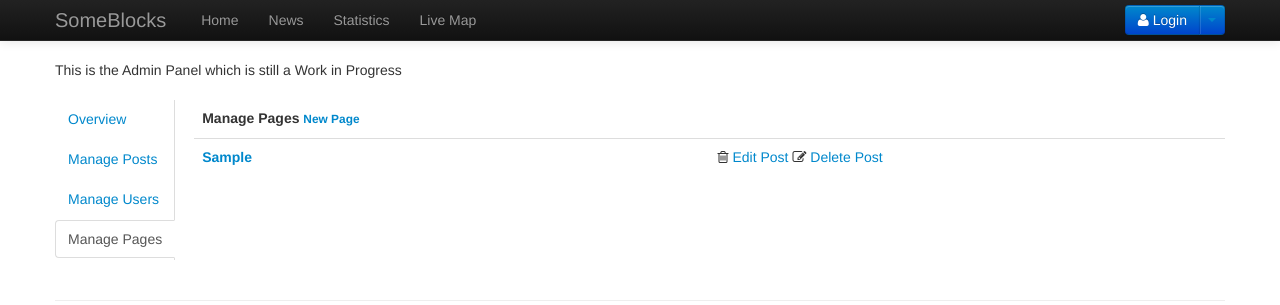
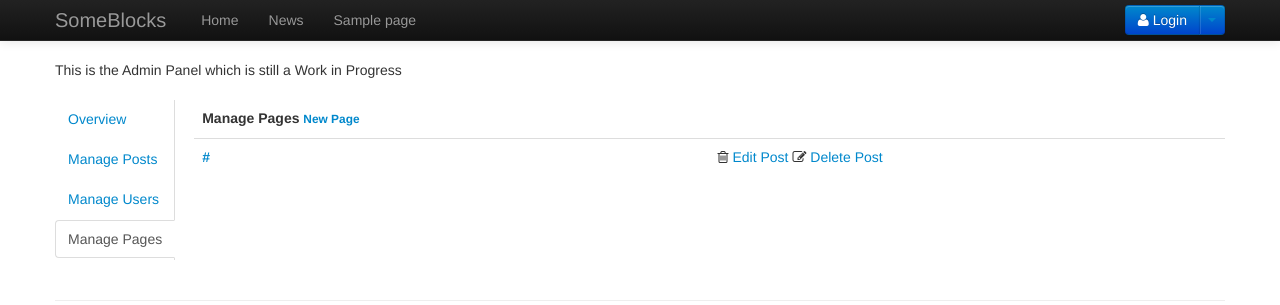
Before and after one commit to sh4nks/someblocks-minecraft, a Flask app: page /admin/manage_pages in a window 1280 px wide. Shown: the top 305 px of the page. Run offline with Flask 2, Linux system fonts and the light colour scheme; tables that the repository leaves empty hold one stand-in row (values such as "Sample post"); parts of the project's set-up code (start-up, migrations or seed data) failed here and were passed over; some libraries are stand-ins or nearby versions.

Commit message:
Changed a few things. Click to read what has changed
Changed category to url.
Renamed helpers.py to utils.py.
Now your pages will be displayed in the navigation! :)

I need to refactor the code, so that the news can be created via the pages module but I still need to figure out how to do it.
And thanks to /u/blueblank for helping me out with the navigation!

```diff
--- a/app/forms/pages.py
+++ b/app/forms/pages.py
@@ -3,7 +3,7 @@
 
 from app.models.pages import Page
 
-is_category = regexp(r"^[\w.+-]+$",
+is_url = regexp(r"^[\w.+-]+$",
                      message="You can only use letters, numbers or dashes")
 
 
@@ -12,8 +12,8 @@
         Required(message="A title is required"), Length(min=0, max=140)])
     content = TextAreaField("Content:", validators=[
         Required(message="You can't submit a post without a content")])
-    category = TextField("Category:", validators=[
-        Required(message="A category is required"), is_category])
+    url = TextField("Category:", validators=[
+        Required(message="A category is required"), is_url])
 
     def validate_username(self, field):
         page = Page.query.filter_by(category=field.data).first()
--- a/app/models/pages.py
+++ b/app/models/pages.py
@@ -10,8 +10,8 @@
     title = db.Column(db.Text)
     content = db.Column(db.Text)
     date_created = db.Column(db.DateTime, default=datetime.utcnow())
-    category = db.Column(db.String, unique=True)
+    url = db.Column(db.String, unique=True)
     user_id = db.Column(db.Integer, db.ForeignKey("users.uid"))
 
     def __repr__(self):
-        return "Category: %s" % self.category
+        return "URL: %s" % self.url
--- a/app/templates/admin/manage_pages.html
+++ b/app/templates/admin/manage_pages.html
@@ -10,11 +10,11 @@
                 {% for page in pages %}
                     <tr>
                         <td colspan="2">
-                            <b><a href="{{ url_for('frontend.pages', category=page.category) }}">{{ page.category }}</a></b>
+                            <b><a href="{{ url_for('frontend.pages', url=page.url) }}">{{ page.url }}</a></b>
                         </td>
                         <td colspan="2">
-                            <i class="icon-trash"></i> <a href="{{ url_for('admin.edit_page', category=page.category) }}">Edit Post</a>
-                            <i class="icon-edit"></i> <a href="{{ url_for('admin.delete_page', category=page.category) }}">Delete Post</a>
+                            <i class="icon-trash"></i> <a href="{{ url_for('admin.edit_page', url=page.url) }}">Edit Post</a>
+                            <i class="icon-edit"></i> <a href="{{ url_for('admin.delete_page', url=page.url) }}">Delete Post</a>
                         </td>
                     </tr>
                 {% endfor %}
--- a/app/templates/admin/new_page.html
+++ b/app/templates/admin/new_page.html
@@ -6,7 +6,7 @@
     {{ form.title }}<br />
 
     Page Category (URL - e.q. about or about_us)<br />
-    {{ form.category }}<br />
+    {{ form.url }}<br />
 
     Content<br />
     {{ form.content(style="width:820px;height:400px;")}}<br />
--- a/app/templates/base.html
+++ b/app/templates/base.html
@@ -43,9 +43,9 @@
                         <ul class="nav">
                             {{ navlink('frontend.index', 'Home') }}
                             {{ navlink('blog.news', 'News', active=active_page) }}
-
-                            <li><a href="/stats">Statistics</a></li>
-                            <li><a href="/map">Live Map</a></li>
+                            {% for page in pages %}
+                                <li><a href="{{ url_for('frontend.pages', url=page.url) }}">{{ page.title }}</a></li>
+                            {% endfor %}
                         </ul>
                         <ul class="nav pull-right">
                             <div class="btn-group">
--- a/app/helpers.py
+++ b/app/utils.py
@@ -5,8 +5,14 @@
 from flask import __version__ as flask_version
 
 from settings import MC_SERVER, MC_PORT, RSS_MCUPDATES
-from app import cache, __version__ as app_version
+from app import cache, app, __version__ as app_version
 from app.libs.mcstatus.minecraft_query import MinecraftQuery
+from app.models.pages import Page
+
+@app.context_processor
+def create_navigation():
+    pages = Page.query.all()
+    return dict(pages=pages)
 
 
 @cache.cached(timeout=60, key_prefix="minecraft_stats")
--- a/app/views/admin.py
+++ b/app/views/admin.py
@@ -9,7 +9,7 @@
 from app.models.blog import Post, Comment
 from app.models.users import User
 from app.models.pages import Page
-from app.helpers import get_python_version, get_flask_version, get_app_version
+from app.utils import get_python_version, get_flask_version, get_app_version
 
 mod = Blueprint("admin", __name__, url_prefix="/admin")
 
@@ -52,8 +52,10 @@
 @mod.route("/manage_pages")
 @admin_required
 def manage_pages():
-    pages = Page.query.all()
-    return render_template("admin/manage_pages.html", pages=pages)
+    # I do not need another query. see helpers.py
+    #pages = Page.query.all()
+    #return render_template("admin/manage_pages.html", pages=pages)
+    return render_template("admin/manage_pages.html")
 
 
 @mod.route("/manage_users")
@@ -82,7 +84,7 @@
 
     if form.validate_on_submit():
         page = Page(title=form.title.data, content=form.content.data,
-                    category=form.category.data, user_id=current_user.uid)
+                    url=form.url.data, user_id=current_user.uid)
 
         db.session.add(page)
         db.session.commit()
@@ -93,16 +95,16 @@
 
 
 @admin_required
-@mod.route("/page/<category>/edit", methods=["GET", "POST"])
-def edit_page(category):
-    page = Page.query.filter_by(category=category).first()
+@mod.route("/page/<url>/edit", methods=["GET", "POST"])
+def edit_page(url):
+    page = Page.query.filter_by(url=url).first()
 
     form = PageForm(request.form)
 
     if form.validate_on_submit():
         page.title = form.title.data
         page.content = form.content.data
-        page.category = form.category.data
+        page.url = form.url.data
 
         db.session.add(page)
         db.session.commit()
@@ -112,15 +114,15 @@
     else:
         form.title.data = page.title
         form.content.data = page.content
-        form.category.data = page.category
+        form.url.data = page.url
 
     return render_template("admin/edit_page.html", page=page, form=form)
 
 
 @admin_required
-@mod.route("/page/<category>/delete")
+@mod.route("/page/<url>/delete")
 def delete_page(category):
-    page = Page.query.filter_by(category=category).first()
+    page = Page.query.filter_by(url=url).first()
 
     if page:
         db.session.delete(page)
```
Also changed, not shown: app/views/frontend.py (+4 -4 lines).
